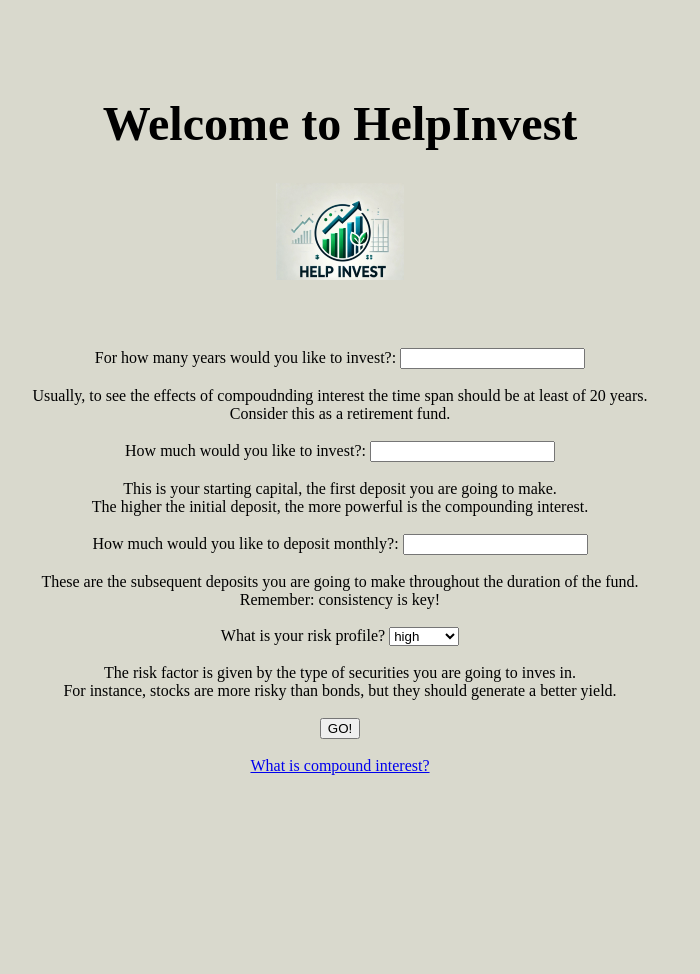
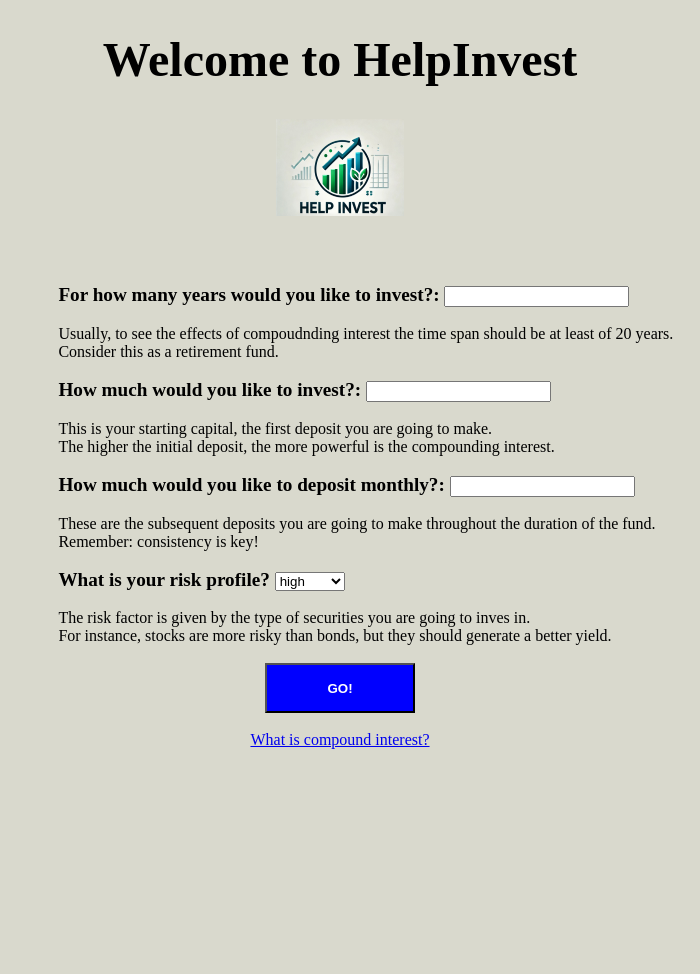
Before and after one commit to unibo-dtm-se-2425-HelpInvest/artifact, a Flask app: page / in a window 1280 px wide. Shown: the top 974 px of the page, without its empty margins (300-1000 px from the left). Run offline with Flask 3, Linux system fonts and the light colour scheme.

Commit message:
Update homepage.css
- added CSS code for the new elements in homepage.html and second_page.html
- use of div's and changes in some id's to improve clarity

```diff
--- a/static/styles/homepage.css
+++ b/static/styles/homepage.css
@@ -6,32 +6,69 @@
 body{
     margin: 0%;
     margin-top: 0%;
-    background-size:cover;
     text-align: center;
+    margin: auto;
 }
 
 header{
     text-align: center;
     padding-bottom: 5%;
-    padding-top: 5%;
 }
 
 h1{
     font-size: 300%;
 }
 
-#button{
+#submit_button{
     width: 150px;
     height: 50px;
-    background-color:aqua;
+    background-color:blue;
     font-weight: bold;
+    color: white;
 }
 
-#button:hover{
-    background-color: aquamarine;
+#submit_button:hover{
+    background-color: darkblue;
     cursor: pointer;
+    font-weight: bolder;
+    color: white;
 }
 
 select:hover{
     cursor: pointer;
 }
+
+.wiki:hover{
+    cursor: pointer;
+}
+
+.question{
+    text-align: left;
+    width: 50%; ;
+    margin-left: 28%;
+    margin-right: 22%;
+    font-size: 120%;
+    font-weight: bold;
+}
+
+.explanation{
+    text-align: left;
+    width: 50%; ;
+    margin-left: 28%;
+    margin-right: 22%;
+    font-size: 100%;
+}
+
+#go_back_button{
+    width: 150px;
+    height: 50px;
+    background-color: red;
+    font-weight: bold;
+}
+
+#go_back_button:hover{
+    background-color: darkred;
+    font-weight: bolder;
+    cursor: pointer;
+
+}
```
